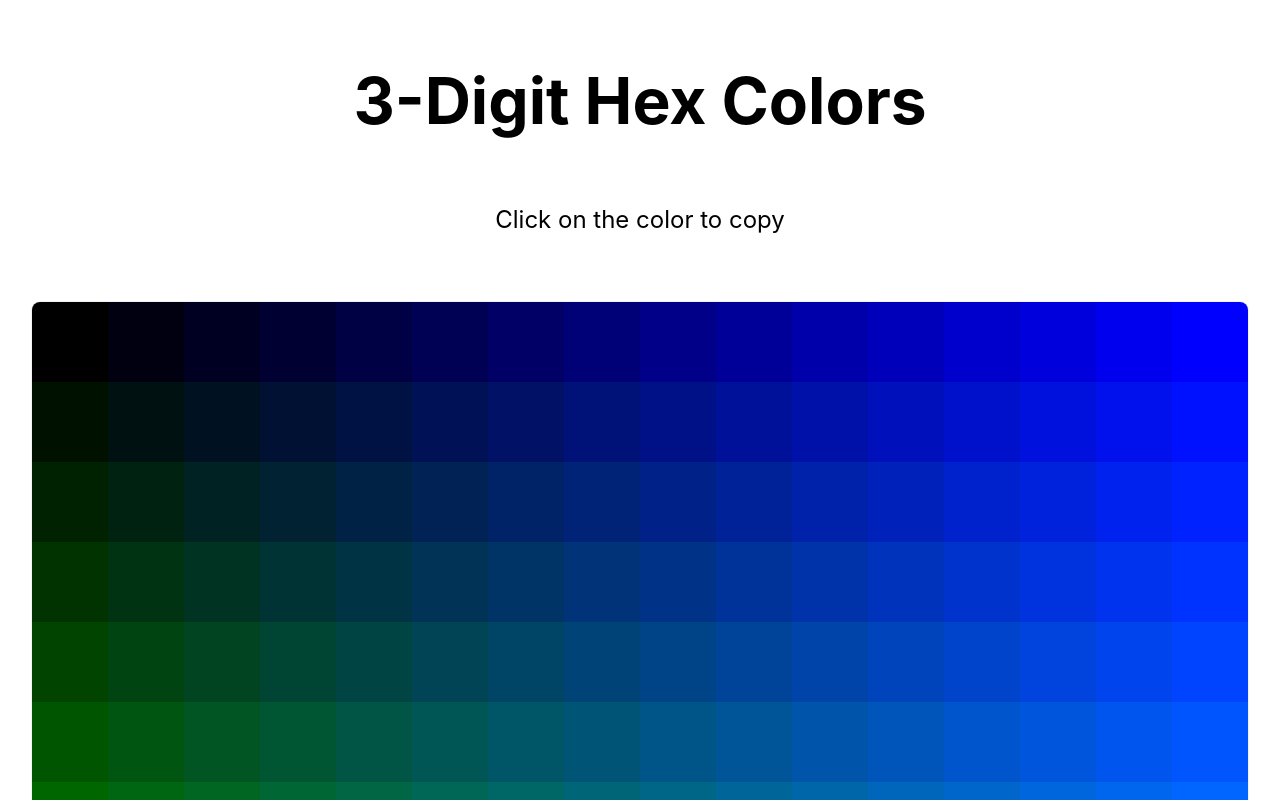
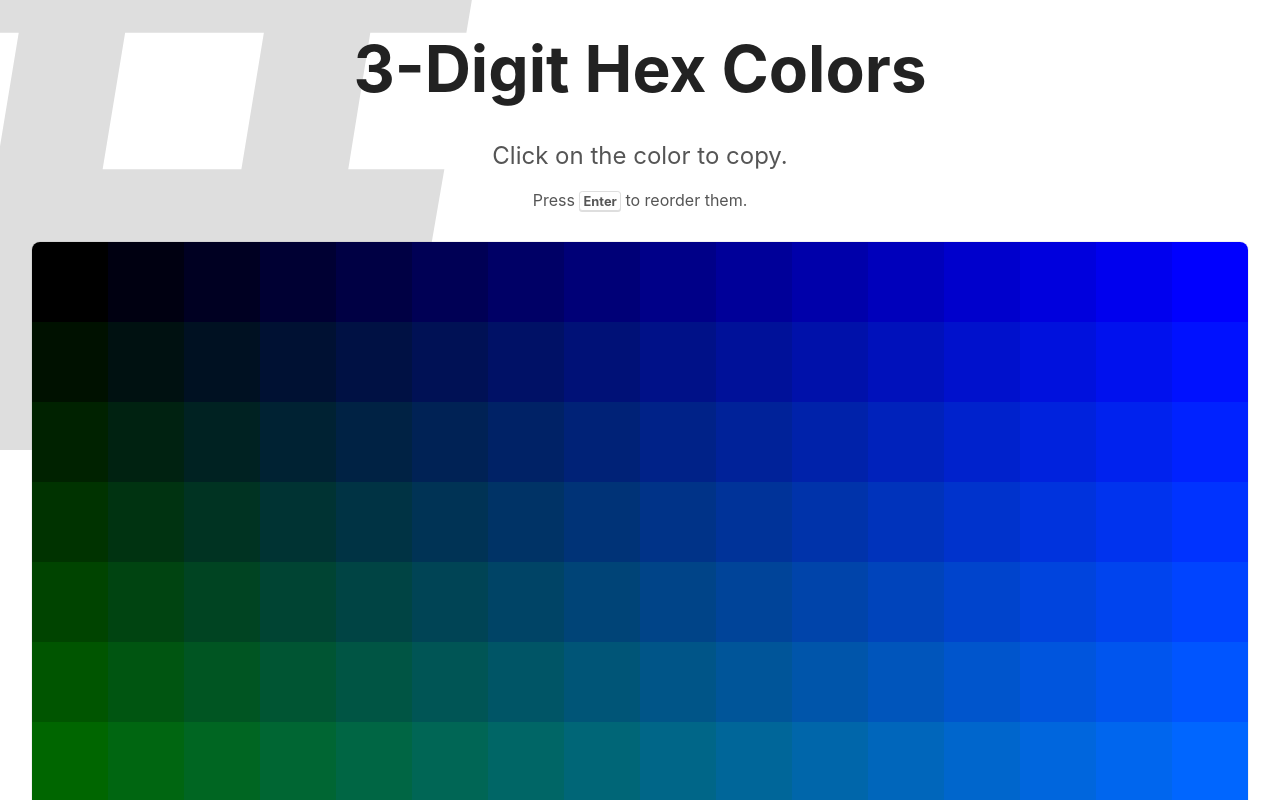
Before and after one commit to gillisandrew/3-digit-hex-colors, a Next.js app: page / in a window 1280 px wide. Shown: the top 800 px of the page. Built offline with nearby package versions, Linux system fonts and the light colour scheme.

Commit message:
add logo element

```diff
--- a/pages/index.tsx
+++ b/pages/index.tsx
@@ -1,16 +1,30 @@
 import type { NextPage } from "next";
 import Head from "next/head";
-import { MouseEventHandler } from "react";
+import { MouseEventHandler, useEffect, useState } from "react";
 import useCopyToClipboard from "../hooks/useCopyToClipboard";
 import styles from "../styles/Home.module.css";
 
 const hex = "0123456789ABCDEF".split("");
 const Home: NextPage = () => {
+  const [rotation, setRotation] = useState(0)
   const [_value, copy] = useCopyToClipboard();
-  const clickHandler: MouseEventHandler<HTMLButtonElement>  = (e) => {
+  const copyHandler: MouseEventHandler<HTMLButtonElement>  = (e) => {
     copy(e.currentTarget.title)
     e.currentTarget.blur()
   }
+
+  useEffect(() => {
+    const listener = (e: KeyboardEvent) => {
+      if(e.key === 'Enter') {
+        setRotation((rotation + 1) % 6)
+      }
+    }
+    document.addEventListener('keydown', listener)
+    return () => {
+      document.removeEventListener('keydown', listener)
+    }
+  }, [rotation])
+
   return (
     <div className={styles.container}>
       <Head>
@@ -18,16 +32,27 @@ const Home: NextPage = () => {
       </Head>
       <main className={styles.main}>
         <h1 className={styles.title}>3-Digit Hex Colors</h1>
-        <p className={styles.description}>Click on the color to copy</p>
+        <p className={styles.description}>Click on the color to copy.</p>
+        <p className={styles.tip}>Press <kbd>Enter</kbd> to reorder them.</p>
         <div className={styles.tiles}>
           {hex.map((i) =>
             hex.map((j) =>
               hex.map((k) => {
-                const color = `#${i}${j}${k}`;
+                const color = ((r) =>{
+                  switch(r) {
+                    case 0: return `#${i}${j}${k}`
+                    case 1: return `#${i}${k}${j}`
+                    case 2: return `#${j}${i}${k}`
+                    case 3: return `#${j}${k}${i}`
+                    case 4: return `#${k}${j}${i}`
+                    case 5: return `#${k}${i}${j}`
+                  }
+                })(rotation);
+
                 return (
                   <button
-                    key={color}
-                    onClick={clickHandler}
+                    key={i+j+k}
+                    onClick={copyHandler}
                     className={styles.tile}
                     style={{background: color}}
                     title={color}
--- a/styles/Home.module.css
+++ b/styles/Home.module.css
@@ -4,30 +4,50 @@
 
 .main {
   min-height: 100vh;
-  padding: 4rem 0;
+  padding: 2rem 0 4rem 0;
 }
 
 .title {
   margin: 0;
   line-height: 1.15;
   font-size: 4rem;
+  color: #222;
+}
+
+.container:before {
+  content: '#';
+  font-size: 60rem;
+  top: -30rem;
+  left: -8rem;
+  font-weight: bold;
+  display: block;
+  position: absolute;
+  color: #dedede;
+  text-shadow:;
+  z-index: -1;
 }
 
 .title,
-.description {
+.description,
+.tip {
   text-align: center;
 }
 
 .description {
-  margin: 4rem 0;
+  margin: 2rem 0 1rem 0;
   line-height: 1.5;
   font-size: 1.5rem;
 }
+
+.tip {
+  margin: 1rem 0 2rem 0;
+}
+
 .tiles {
   border-radius: 0.5rem;
   display: grid;
   grid-template-columns: repeat(16, 1fr);
-  grid-template-rows: repeat(256, 5em);
+  grid-template-rows: repeat(256, 5rem);
   grid-gap: 0;
   gap: 0;
   box-shadow: rgba(0, 0, 0, 0.05) 0px 0px 0px 1px;
@@ -57,7 +77,7 @@
 .tile:hover, .tile:focus {
   border-radius: 0.5rem !important;
   z-index: 1;
-  margin: -1em;
+  margin: -1rem;
   box-shadow: rgba(0, 0, 0, 0.1) 0px 20px 25px -5px, rgba(0, 0, 0, 0.04) 0px 10px 10px -5px;
 }
 .tile:hover:after, .tile:focus:after {
--- a/styles/globals.css
+++ b/styles/globals.css
@@ -4,6 +4,7 @@ body {
   margin: 0;
   font-family: -apple-system, BlinkMacSystemFont, Segoe UI, Roboto, Oxygen,
     Ubuntu, Cantarell, Fira Sans, Droid Sans, Helvetica Neue, sans-serif;
+  color: #555
 }
 
 a {
@@ -14,3 +15,18 @@ a {
 * {
   box-sizing: border-box;
 }
+
+kbd {
+  display: inline-block;
+  border-radius: 0.2rem;
+  border: 1px solid #dedede;
+  box-shadow: 0 1px 0 #dedede;
+  padding: 0.1rem 0.2rem;
+  margin: -0.1rem 0;
+  background-color: #fefefe;
+  color: #555;
+  font-size: 0.8rem;
+  font-weight: bold;
+  font-family: -apple-system, BlinkMacSystemFont, Segoe UI, Roboto, Oxygen,
+    Ubuntu, Cantarell, Fira Sans, Droid Sans, Helvetica Neue, sans-serif;
+}
```
